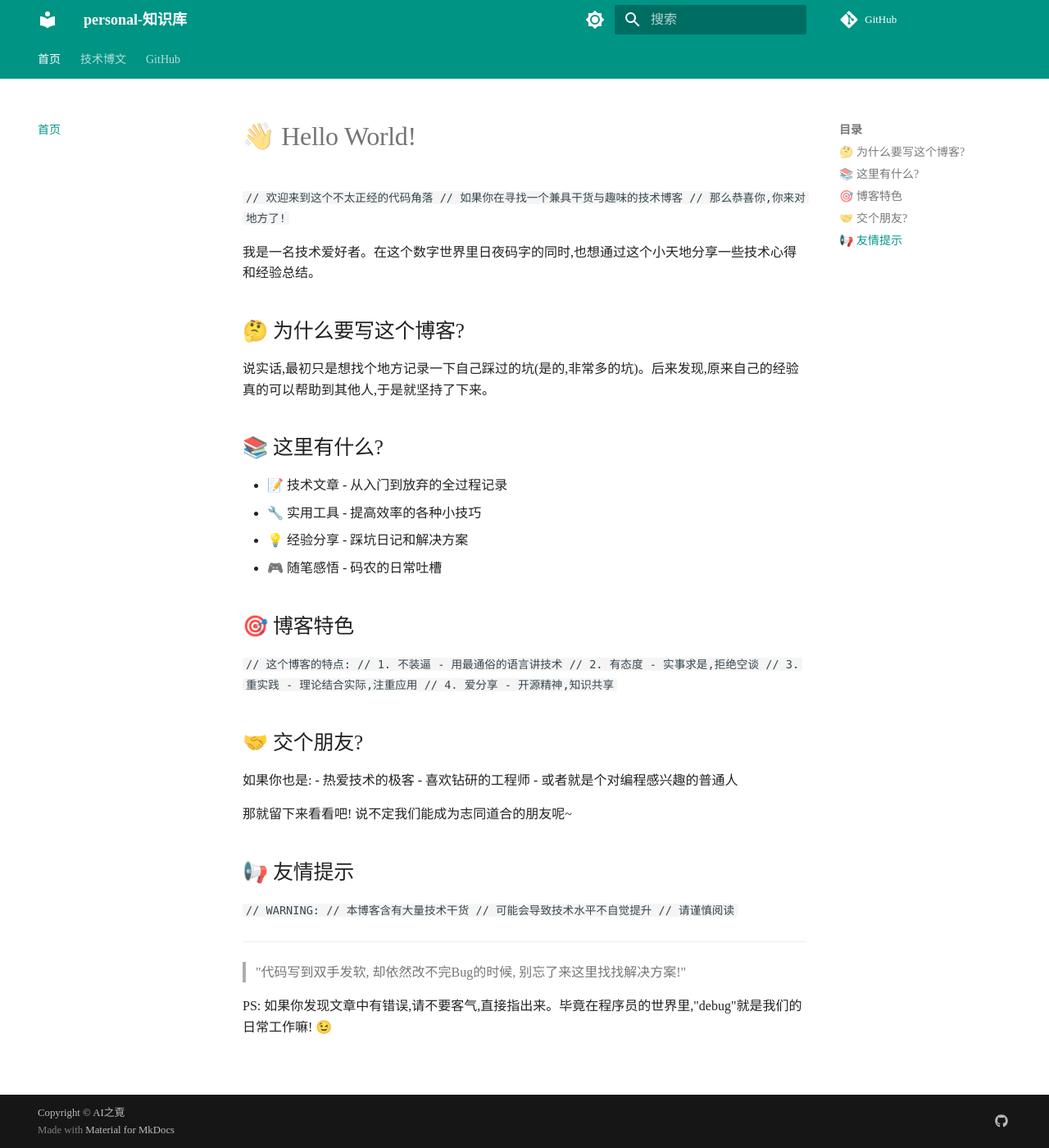
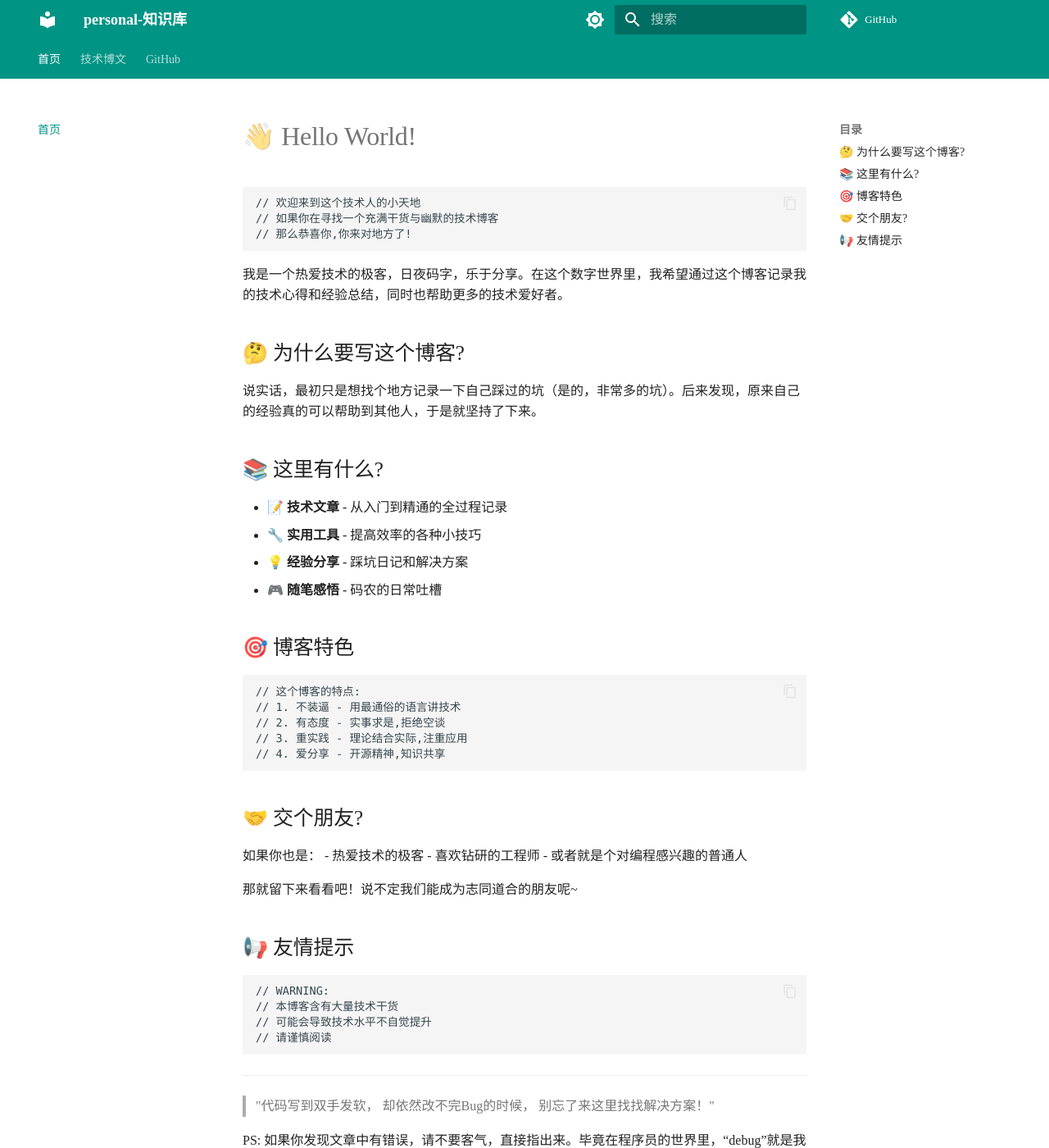
Before and after one commit to serendipitywgy/personal-docs, an MkDocs documentation site: the page built from docs/index.md, in a window 1280 px wide and 1400 px high. Shown: the whole window at 82% size. Built offline with MkDocs 1.6.1 and Material for MkDocs 9.7.7, drawn with Linux system fonts in a browser that asks for light colours; some web fonts are replaced; comment, search, counter and statistics services are not loaded; some of the changed text lies outside the part shown.

Commit message:
[config] 更新首页

````diff
--- a/docs/index.md
+++ b/docs/index.md
@@ -1,50 +1,56 @@
 # 👋 Hello World!
 
-```// 欢迎来到这个不太正经的代码角落
-// 如果你在寻找一个兼具干货与趣味的技术博客
-// 那么恭喜你,你来对地方了! ```
+```
+// 欢迎来到这个技术人的小天地
+// 如果你在寻找一个充满干货与幽默的技术博客
+// 那么恭喜你,你来对地方了!
+```
 
-我是一名技术爱好者。在这个数字世界里日夜码字的同时,也想通过这个小天地分享一些技术心得和经验总结。
+我是一个热爱技术的极客，日夜码字，乐于分享。在这个数字世界里，我希望通过这个博客记录我的技术心得和经验总结，同时也帮助更多的技术爱好者。
 
 ## 🤔 为什么要写这个博客?
 
-说实话,最初只是想找个地方记录一下自己踩过的坑(是的,非常多的坑)。后来发现,原来自己的经验真的可以帮助到其他人,于是就坚持了下来。
+说实话，最初只是想找个地方记录一下自己踩过的坑（是的，非常多的坑）。后来发现，原来自己的经验真的可以帮助到其他人，于是就坚持了下来。
 
 ## 📚 这里有什么?
 
-- 📝 技术文章 - 从入门到放弃的全过程记录
-- 🔧 实用工具 - 提高效率的各种小技巧
-- 💡 经验分享 - 踩坑日记和解决方案
-- 🎮 随笔感悟 - 码农的日常吐槽
+- 📝 **技术文章** - 从入门到精通的全过程记录
+- 🔧 **实用工具** - 提高效率的各种小技巧
+- 💡 **经验分享** - 踩坑日记和解决方案
+- 🎮 **随笔感悟** - 码农的日常吐槽
 
 ## 🎯 博客特色
 
-```// 这个博客的特点:
+```
+// 这个博客的特点:
 // 1. 不装逼 - 用最通俗的语言讲技术
 // 2. 有态度 - 实事求是,拒绝空谈
 // 3. 重实践 - 理论结合实际,注重应用
-// 4. 爱分享 - 开源精神,知识共享 ```
+// 4. 爱分享 - 开源精神,知识共享
+```
 
 ## 🤝 交个朋友?
 
-如果你也是:
+如果你也是：
 - 热爱技术的极客
 - 喜欢钻研的工程师
 - 或者就是个对编程感兴趣的普通人
 
-那就留下来看看吧! 说不定我们能成为志同道合的朋友呢~
+那就留下来看看吧！说不定我们能成为志同道合的朋友呢~
 
 ## 📢 友情提示
 
-```// WARNING:
+```
+// WARNING:
 // 本博客含有大量技术干货
 // 可能会导致技术水平不自觉提升
-// 请谨慎阅读 ```
+// 请谨慎阅读
+```
 
 ---
 
-> "代码写到双手发软,
->  却依然改不完Bug的时候,
->  别忘了来这里找找解决方案!"
+> "代码写到双手发软，
+>  却依然改不完Bug的时候，
+>  别忘了来这里找找解决方案！"
 
-PS: 如果你发现文章中有错误,请不要客气,直接指出来。毕竟在程序员的世界里,"debug"就是我们的日常工作嘛! 😉
+PS: 如果你发现文章中有错误，请不要客气，直接指出来。毕竟在程序员的世界里，“debug”就是我们的日常工作嘛！😉
````
